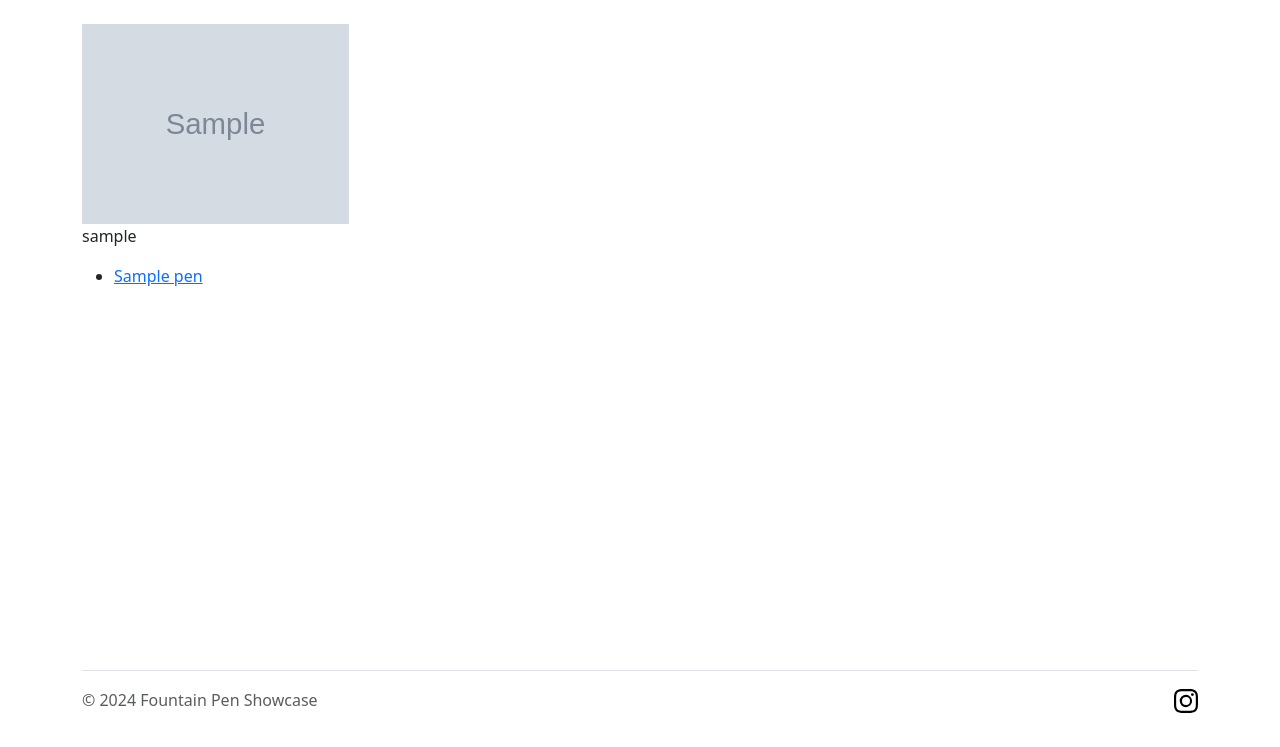
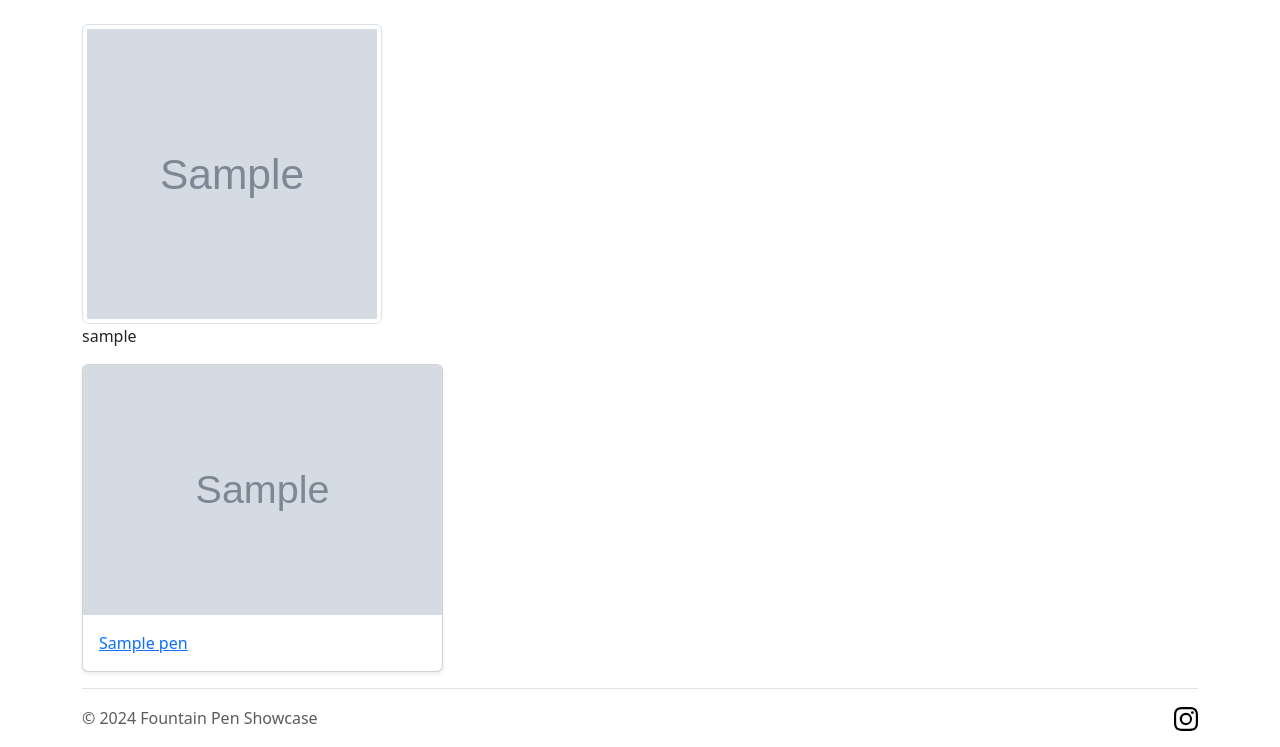
Before and after one commit to jcstlo/fp-showcase, a Django app: a page that uses templates/profile.html in a window 1280 px wide. Shown: the part 71-818 px from the top of the page. Before the commit the page ends 784 px from the top, so only its background shows below. Run offline with Django 5.2, Linux system fonts and the light colour scheme; tables that the repository leaves empty hold one stand-in row (values such as "Sample post"); grey boxes marked "Sample" are stand-in pictures; parts of the project's set-up code (start-up, migrations or seed data) failed here and were passed over.

Commit message:
Style profile pens as cards

```diff
--- a/static/css/base.css
+++ b/static/css/base.css
@@ -1,4 +1,4 @@
 .profile-picture {
-    height: 200px;
-    width: auto;
+    height: 300px;
+    width: 300px;
 }
--- a/templates/profile.html
+++ b/templates/profile.html
@@ -5,14 +5,32 @@
 
 {% block content %}
 {% if profile_user.profile_picture %}
-<img class="profile-picture" src="{{ profile_user.profile_picture.url }}" alt="Profile picture">
+<img class="profile-picture img-thumbnail" src="{{ profile_user.profile_picture.url }}" alt="Profile picture">
 {% else %}
-<img class="profile-picture" src="{% static 'images/blank_user_pic.png' %}" alt="No profile picture set">
+<img class="profile-picture img-thumbnail" src="{% static 'images/blank_user_pic.png' %}" alt="No profile picture set">
 {% endif %}
 <p>{{ profile_user.username }}</p>
-<ul>
+
+<div class="row row-cols-1 row-cols-sm-1 row-cols-md-2 row-cols-lg-3 g-3">
   {% for pen in profile_user.pen_set.all %}
-  <li><a href="{% url 'pen_detail' pen.id %}">{{ pen.name }}</a></li>
+  <div class="col">
+    <div class="card shadow-sm">
+      {% if pen.main_image %}
+      <img src="{{ pen.main_image.url }}" alt="Pen image" class="card-img-top" width="100%" height="250">
+      {% else %}
+      <svg class="bd-placeholder-img card-img-top" width="100%" height="250" xmlns="http://www.w3.org/2000/svg" role="img" aria-label="Placeholder: Thumbnail" preserveAspectRatio="xMidYMid slice" focusable="false">
+        <title>Pen image</title>
+        <rect width="100%" height="100%" fill="#55595c"/>
+      </svg>
+      {% endif %}
+      <div class="card-body">
+        <a href="{% url 'pen_detail' pen.id %}">
+          <p class="card-text">{{ pen.name }}</p>
+        </a>
+      </div>
+    </div>
+  </div>
   {% endfor %}
-</ul>
+</div>
+
 {% endblock content %}
```
